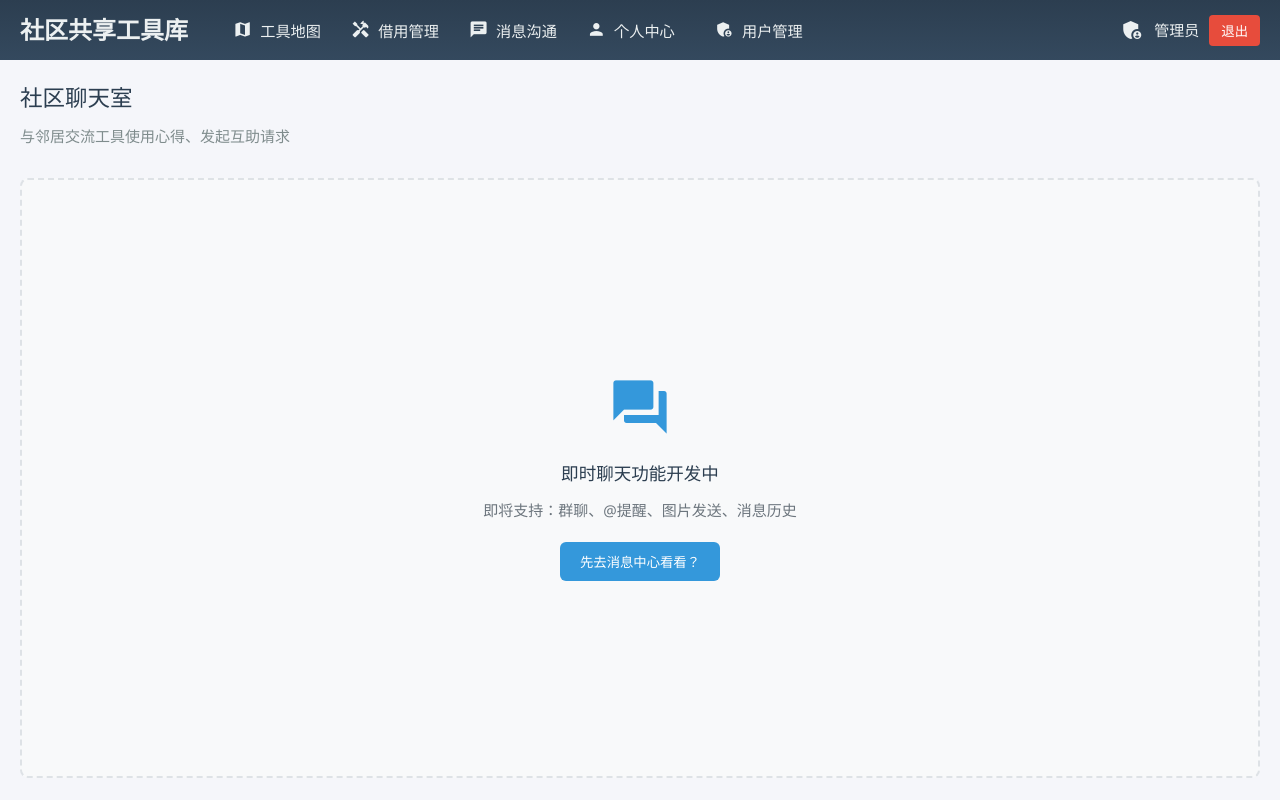
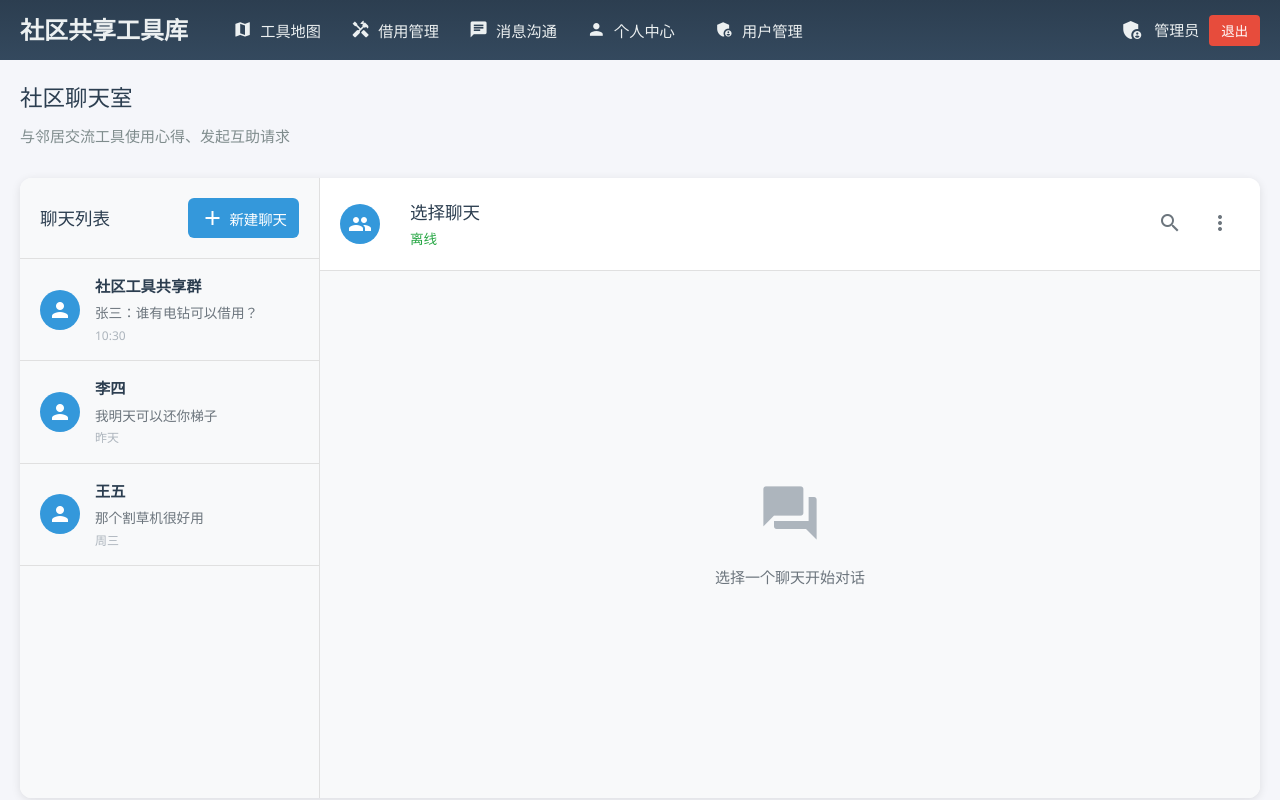
Before and after one commit to Siiii9/Community-Shared-Tool-Library, a Vue app in the folder Community_Shared_Tool_Demo/Community_Shared_Tool_web/: page /community-chat in a window 1280 px wide. Built offline with nearby package versions, Linux system fonts and the light colour scheme; sample sign-in values are in the browser's storage.

Commit message:
聊天功能前端1

```diff
--- a/Community_Shared_Tool_Demo/Community_Shared_Tool_web/src/views/CommunityChat.vue
+++ b/Community_Shared_Tool_Demo/Community_Shared_Tool_web/src/views/CommunityChat.vue
@@ -6,24 +6,153 @@
       <p>与邻居交流工具使用心得、发起互助请求</p>
     </div>
 
-    <div class="chat-placeholder">
-      <div class="placeholder-content">
-        <span class="material-icons">forum</span>
-        <h3>即时聊天功能开发中</h3>
-        <p>即将支持：群聊、@提醒、图片发送、消息历史</p>
-        <button @click="goToMessageCenter" class="btn-primary">先去消息中心看看？</button>
+    <div class="chat-container">
+      <!-- 聊天列表 -->
+      <div class="chat-list">
+        <div class="list-header">
+          <h3>聊天列表</h3>
+          <button class="new-chat-btn">
+            <span class="material-icons">add</span>
+            新建聊天
+          </button>
+        </div>
+
+        <div class="chat-items">
+          <div
+            v-for="chat in chatList"
+            :key="chat.id"
+            :class="['chat-item', { active: activeChatId === chat.id }]"
+            @click="selectChat(chat.id)"
+          >
+            <div class="chat-avatar">
+              <span class="material-icons">person</span>
+            </div>
+            <div class="chat-info">
+              <div class="chat-name">{{ chat.name }}</div>
+              <div class="last-message">{{ chat.lastMessage }}</div>
+              <div class="chat-time">{{ chat.time }}</div>
+            </div>
+          </div>
+        </div>
+      </div>
+
+      <!-- 聊天窗口 -->
+      <div class="chat-window">
+        <div class="window-header">
+          <div class="current-chat-info">
+            <div class="chat-avatar">
+              <span class="material-icons">group</span>
+            </div>
+            <div>
+              <h3>{{ currentChat?.name || '选择聊天' }}</h3>
+              <span class="online-status">{{ currentChat?.online || '离线' }}</span>
+            </div>
+          </div>
+          <div class="window-actions">
+            <button class="action-btn">
+              <span class="material-icons">search</span>
+            </button>
+            <button class="action-btn">
+              <span class="material-icons">more_vert</span>
+            </button>
+          </div>
+        </div>
+
+        <!-- 消息区域 -->
+        <div class="messages-container">
+          <div v-if="!currentChat" class="no-chat-selected">
+            <span class="material-icons">forum</span>
+            <p>选择一个聊天开始对话</p>
+          </div>
+
+          <div v-else class="messages">
+            <div
+              v-for="message in currentChat.messages"
+              :key="message.id"
+              :class="['message', { 'own-message': message.isOwn }]"
+            >
+              <div class="message-content">
+                <div class="message-text">{{ message.text }}</div>
+                <div class="message-time">{{ message.time }}</div>
+              </div>
+            </div>
+          </div>
+        </div>
+
+        <!-- 输入区域 -->
+        <div v-if="currentChat" class="input-area">
+          <div class="input-container">
+            <button class="attach-btn">
+              <span class="material-icons">attach_file</span>
+            </button>
+            <input
+              type="text"
+              v-model="newMessage"
+              placeholder="输入消息..."
+              class="message-input"
+            >
+            <button class="send-btn">
+              <span class="material-icons">send</span>
+            </button>
+          </div>
+        </div>
       </div>
     </div>
   </div>
 </template>
 
 <script setup>
-import { useRouter } from 'vue-router'
+import { ref, reactive, computed } from 'vue'
 
-const router = useRouter()
+// 模拟聊天数据
+const chatList = ref([
+  {
+    id: 1,
+    name: '社区工具共享群',
+    lastMessage: '张三：谁有电钻可以借用？',
+    time: '10:30',
+    online: '在线 15人',
+    messages: [
+      { id: 1, text: '大家好，我是新来的邻居', time: '09:15', isOwn: false },
+      { id: 2, text: '欢迎！有什么需要帮助的吗？', time: '09:16', isOwn: true },
+      { id: 3, text: '谁有电钻可以借用？周末想装个书架', time: '10:30', isOwn: false }
+    ]
+  },
+  {
+    id: 2,
+    name: '李四',
+    lastMessage: '我明天可以还你梯子',
+    time: '昨天',
+    online: '在线',
+    messages: [
+      { id: 1, text: '梯子用完了吗？', time: '昨天 15:20', isOwn: true },
+      { id: 2, text: '用完了，我明天可以还你', time: '昨天 15:22', isOwn: false },
+      { id: 3, text: '好的，不急', time: '昨天 15:25', isOwn: true }
+    ]
+  },
+  {
+    id: 3,
+    name: '王五',
+    lastMessage: '那个割草机很好用',
+    time: '周三',
+    online: '2小时前在线',
+    messages: [
+      { id: 1, text: '割草机用着怎么样？', time: '周三 14:30', isOwn: true },
+      { id: 2, text: '很好用，草坪修剪得很整齐', time: '周三 14:35', isOwn: false },
+      { id: 3, text: '那就好，有需要随时说', time: '周三 14:40', isOwn: true }
+    ]
+  }
+])
 
-const goToMessageCenter = () => {
-  router.push('/message-center')
+const activeChatId = ref(null)
+const newMessage = ref('')
+
+const currentChat = computed(() => {
+  return chatList.value.find(chat => chat.id === activeChatId.value)
+})
+
+const selectChat = (chatId) => {
+  activeChatId.value = chatId
 }
 </script>
 
@@ -43,43 +172,374 @@ const goToMessageCenter = () => {
   margin-bottom: 30px;
 }
 
-.chat-placeholder {
+.chat-container {
   display: flex;
-  align-items: center;
-  justify-content: center;
-  height: calc(100% - 100px);
-  background: #f8f9fa;
-  border-radius: 8px;
-  border: 2px dashed #dee2e6;
+  height: calc(100vh - 180px);
+  background: white;
+  border-radius: 12px;
+  box-shadow: 0 2px 10px rgba(0, 0, 0, 0.1);
+  overflow: hidden;
 }
 
-.placeholder-content {
-  text-align: center;
-  color: #6c757d;
+/* 聊天列表样式 */
+.chat-list {
+  width: 300px;
+  border-right: 1px solid #e0e0e0;
+  background: #f8f9fa;
 }
 
-.placeholder-content .material-icons {
-  font-size: 4rem;
-  color: #3498db;
-  margin-bottom: 20px;
+.list-header {
+  padding: 20px;
+  border-bottom: 1px solid #e0e0e0;
+  display: flex;
+  justify-content: space-between;
+  align-items: center;
 }
 
-.placeholder-content h3 {
-  margin-bottom: 10px;
+.list-header h3 {
+  margin: 0;
   color: #2c3e50;
 }
 
-.btn-primary {
-  margin-top: 20px;
-  padding: 10px 20px;
+.new-chat-btn {
+  display: flex;
+  align-items: center;
+  gap: 5px;
+  padding: 8px 12px;
   background: #3498db;
   color: white;
   border: none;
   border-radius: 6px;
   cursor: pointer;
+  font-size: 0.9rem;
 }
 
-.btn-primary:hover {
+.new-chat-btn:hover {
   background: #2980b9;
 }
+
+.chat-items {
+  overflow-y: auto;
+  max-height: calc(100% - 80px);
+}
+
+.chat-item {
+  display: flex;
+  align-items: center;
+  padding: 15px 20px;
+  cursor: pointer;
+  border-bottom: 1px solid #e0e0e0;
+  transition: background 0.2s;
+}
+
+.chat-item:hover {
+  background: #e9ecef;
+}
+
+.chat-item.active {
+  background: #3498db;
+  color: white;
+}
+
+.chat-avatar {
+  width: 40px;
+  height: 40px;
+  border-radius: 50%;
+  background: #3498db;
+  display: flex;
+  align-items: center;
+  justify-content: center;
+  margin-right: 15px;
+  color: white;
+}
+
+.chat-info {
+  flex: 1;
+  min-width: 0;
+}
+
+.chat-name {
+  font-weight: 600;
+  margin-bottom: 4px;
+  font-size: 0.95rem;
+}
+
+.last-message {
+  color: #6c757d;
+  font-size: 0.85rem;
+  white-space: nowrap;
+  overflow: hidden;
+  text-overflow: ellipsis;
+  margin-bottom: 2px;
+}
+
+.chat-time {
+  color: #adb5bd;
+  font-size: 0.75rem;
+}
+
+.chat-item.active .last-message,
+.chat-item.active .chat-time {
+  color: rgba(255, 255, 255, 0.8);
+}
+
+/* 聊天窗口样式 */
+.chat-window {
+  flex: 1;
+  display: flex;
+  flex-direction: column;
+}
+
+.window-header {
+  padding: 20px;
+  border-bottom: 1px solid #e0e0e0;
+  display: flex;
+  justify-content: space-between;
+  align-items: center;
+  background: white;
+}
+
+.current-chat-info {
+  display: flex;
+  align-items: center;
+  gap: 15px;
+}
+
+.current-chat-info h3 {
+  margin: 0;
+  color: #2c3e50;
+}
+
+.online-status {
+  color: #28a745;
+  font-size: 0.85rem;
+}
+
+.window-actions {
+  display: flex;
+  gap: 10px;
+}
+
+.action-btn {
+  background: none;
+  border: none;
+  color: #6c757d;
+  cursor: pointer;
+  padding: 8px;
+  border-radius: 50%;
+  transition: background 0.2s;
+}
+
+.action-btn:hover {
+  background: #f8f9fa;
+}
+
+/* 消息区域 */
+.messages-container {
+  flex: 1;
+  overflow-y: auto;
+  padding: 20px;
+  background: #f8f9fa;
+}
+
+.no-chat-selected {
+  display: flex;
+  flex-direction: column;
+  align-items: center;
+  justify-content: center;
+  height: 100%;
+  color: #6c757d;
+}
+
+.no-chat-selected .material-icons {
+  font-size: 4rem;
+  margin-bottom: 20px;
+  color: #adb5bd;
+}
+
+.messages {
+  display: flex;
+  flex-direction: column;
+  gap: 15px;
+}
+
+.message {
+  display: flex;
+}
+
+.message.own-message {
+  justify-content: flex-end;
+}
+
+.message-content {
+  max-width: 70%;
+  padding: 12px 16px;
+  border-radius: 18px;
+  position: relative;
+}
+
+.message:not(.own-message) .message-content {
+  background: white;
+  border-bottom-left-radius: 4px;
+}
+
+.message.own-message .message-content {
+  background: #3498db;
+  color: white;
+  border-bottom-right-radius: 4px;
+}
+
+.message-text {
+  margin-bottom: 4px;
+  line-height: 1.4;
+}
+
+.message-time {
+  font-size: 0.75rem;
+  opacity: 0.7;
+  text-align: right;
+}
+
+/* 输入区域 */
+.input-area {
+  padding: 20px;
+  border-top: 1px solid #e0e0e0;
+  background: white;
+}
+
+.input-container {
+  display: flex;
+  align-items: center;
+  gap: 10px;
+  background: #f8f9fa;
+  border-radius: 25px;
+  padding: 8px 16px;
+  transition: box-shadow 0.2s;
+}
+
+.input-container:focus-within {
+  box-shadow: 0 0 0 2px rgba(52, 152, 219, 0.2);
+}
+
+.attach-btn {
+  background: none;
+  border: none;
+  color: #6c757d;
+  cursor: pointer;
+  padding: 8px;
+  border-radius: 50%;
+  transition: background 0.2s;
+}
+
+.attach-btn:hover {
+  background: #e9ecef;
+}
+
+.message-input {
+  flex: 1;
+  border: none;
+  background: none;
+  outline: none;
+  padding: 8px 0;
+  font-size: 0.95rem;
+}
+
+.message-input::placeholder {
+  color: #adb5bd;
+}
+
+.send-btn {
+  background: #3498db;
+  border: none;
+  color: white;
+  cursor: pointer;
+  padding: 8px;
+  border-radius: 50%;
+  transition: all 0.2s;
+  display: flex;
+  align-items: center;
+  justify-content: center;
+}
+
+.send-btn:hover {
+  background: #2980b9;
+  transform: scale(1.05);
+}
+
+.send-btn:active {
+  transform: scale(0.95);
+}
+
+/* 滚动条样式 */
+.chat-items::-webkit-scrollbar,
+.messages-container::-webkit-scrollbar {
+  width: 6px;
+}
+
+.chat-items::-webkit-scrollbar-track,
+.messages-container::-webkit-scrollbar-track {
+  background: #f1f1f1;
+}
+
+.chat-items::-webkit-scrollbar-thumb,
+.messages-container::-webkit-scrollbar-thumb {
+  background: #c1c1c1;
+  border-radius: 3px;
+}
+
+.chat-items::-webkit-scrollbar-thumb:hover,
+.messages-container::-webkit-scrollbar-thumb:hover {
+  background: #a8a8a8;
+}
+
+/* 响应式设计 */
+@media (max-width: 768px) {
+  .chat-container {
+    flex-direction: column;
+    height: calc(100vh - 140px);
+  }
+
+  .chat-list {
+    width: 100%;
+    height: 200px;
+    border-right: none;
+    border-bottom: 1px solid #e0e0e0;
+  }
+
+  .chat-items {
+    max-height: 120px;
+  }
+
+  .chat-window {
+    height: calc(100% - 200px);
+  }
+}
+
+/* 动画效果 */
+.chat-item {
+  animation: fadeIn 0.3s ease-in-out;
+}
+
+.message {
+  animation: slideIn 0.3s ease-out;
+}
+
+@keyframes fadeIn {
+  from { opacity: 0; transform: translateY(10px); }
+  to { opacity: 1; transform: translateY(0); }
+}
+
+@keyframes slideIn {
+  from { opacity: 0; transform: translateX(-20px); }
+  to { opacity: 1; transform: translateX(0); }
+}
+
+.message.own-message {
+  animation: slideInRight 0.3s ease-out;
+}
+
+@keyframes slideInRight {
+  from { opacity: 0; transform: translateX(20px); }
+  to { opacity: 1; transform: translateX(0); }
+}
 </style>
```
